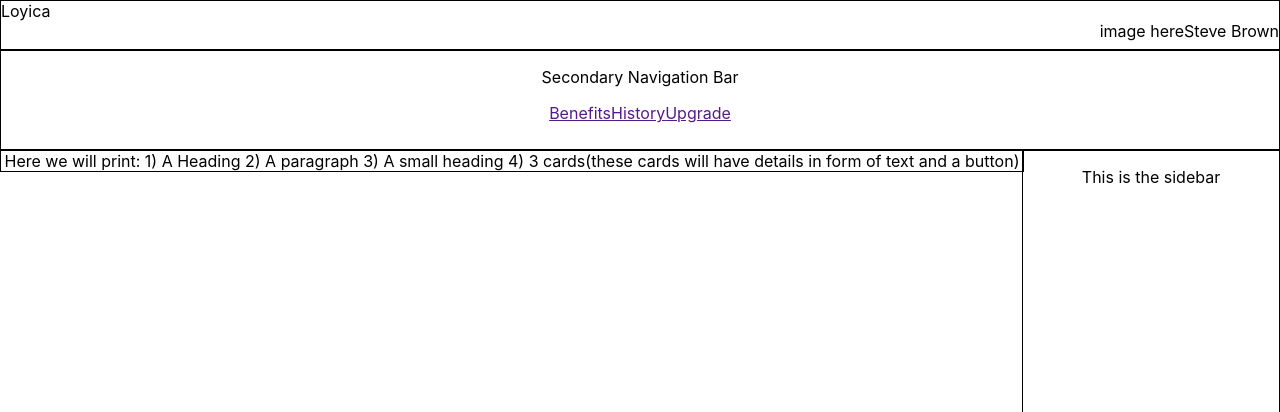
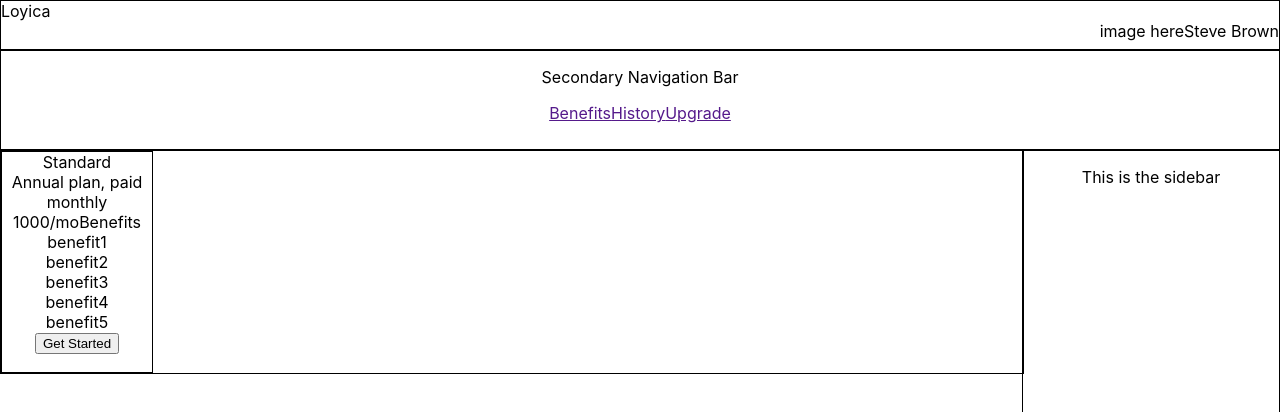
Before and after one commit to msaadbk/dashboard, a React (Create React App) app: page / in a window 1280 px wide. Shown: the top 412 px of the page. Built offline with nearby package versions, Linux system fonts and the light colour scheme.

Commit message:
Imported data from Membership Container to membership card

```diff
--- /dev/null
+++ b/src/components/Membership/MembershipCard.js
@@ -0,0 +1,46 @@
+import React, { Component } from 'react';
+
+class MembershipCard extends Component {
+  constructor(props) {
+    super(props);
+    this.state = {
+
+    }
+  }
+
+  render() {
+    return (
+      <div style={styles.container}>
+        <span>{this.props.data.categ}</span>
+        <br></br>
+        <span>{this.props.data.subscriptions[0].type}</span>
+        <br></br>
+        <span>{this.props.data.subscriptions[0].price}{this.props.data.subscriptions[0].unit}</span>
+        <span>Benefits
+          <br></br>
+          {this.props.data.benefits[0]}
+          <br></br>
+          {this.props.data.benefits[1]}
+          <br></br>
+          {this.props.data.benefits[2]}
+          <br></br>
+          {this.props.data.benefits[3]}
+          <br></br>
+          {this.props.data.benefits[4]}
+          <br></br>
+          <input type="button" value="Get Started"/>
+        </span>
+      </div>
+    )
+  }
+}
+
+const styles = {
+  container: {
+    width: 150,
+    height: 220,
+    border: '1px solid',
+  }
+
+  }
+export default MembershipCard;
--- a/src/components/Membership/MembershipContainer.js
+++ b/src/components/Membership/MembershipContainer.js
@@ -1,4 +1,5 @@
 import React, { Component } from 'react';
+import MembershipCard from './MembershipCard';
 
 class MembershipContainer extends Component {
   constructor(props) {
@@ -11,12 +12,7 @@ class MembershipContainer extends Component {
   render() {
     return (
       <div style={styles.container}>
-        <span>Here we will print:
-          1) A Heading
-          2) A paragraph
-          3) A small heading
-          4) 3 cards(these cards will have details in form of text and a button)
-        </span>
+        <MembershipCard data={plans[0]}/>
       </div>
     )
   }
@@ -28,4 +24,24 @@ const styles = {
   }
 }
 
+const plans = [
+  {
+    categ: 'Standard',
+    subscriptions:
+      [{ type: 'Annual plan, paid monthly', price: 1000, unit: '/mo' },
+      { type: 'Annual plan, paid quarterly', price: 2500, unit: '/6mo' }],
+    benefits: ['benefit1', 'benefit2', 'benefit3', 'benefit4', 'benefit5'],
+  },
+  {
+    categ: 'Enhanced',
+    subscriptions: [{ type: 'Annual plan, paid monthly', price: 1000, unit: '/mo' }, { type: 'Annual plan, paid quarterly', price: 2500, unit: '/6mo' }],
+    benefits: ['benefit1', 'benefit2', 'benefit3', 'benefit4', 'benefit5']
+  },
+  {
+    categ: 'Elite',
+    subscriptions: [{ type: 'Annual plan, paid monthly', price: 1000, unit: '/mo' }, { type: 'Annual plan, paid quarterly', price: 2500, unit: '/6mo' }],
+    benefits: ['benefit1', 'benefit2', 'benefit3', 'benefit4', 'benefit5']
+  },
+]
+
 export default MembershipContainer;
```
